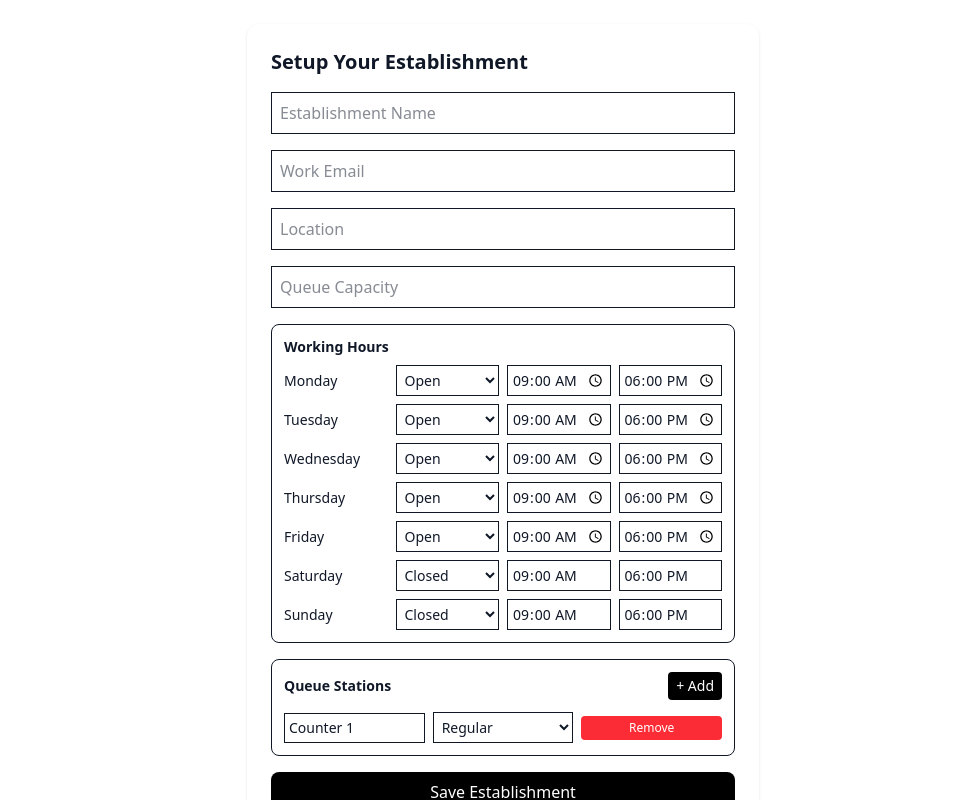
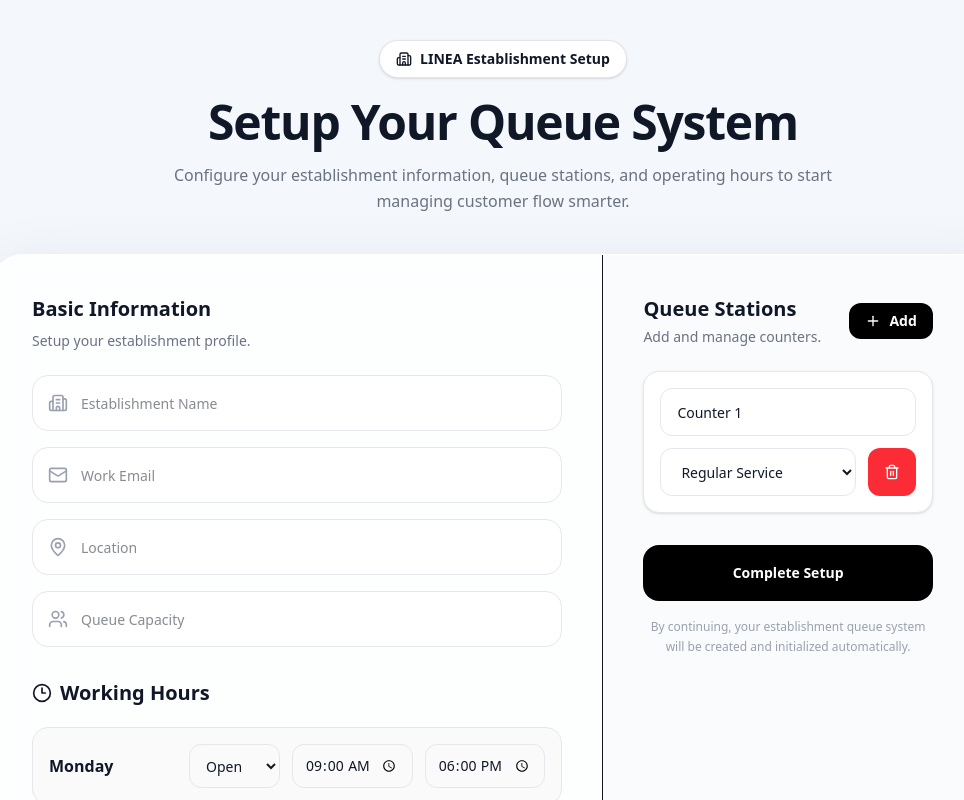
Before and after one commit to JorellAndreiFinez/ClawedCode_GitHub, a React (Vite) app in the folder frontend/: page /establishment-setup in a window 1280 px wide. Shown: the top 800 px of the page, without its empty margins (137-1101 px from the left). Built offline with nearby package versions, Linux system fonts and the light colour scheme; no server answers; the database is empty; sample sign-in values are in the browser's storage.

Commit message:
fix(establishment): update design

```diff
--- a/frontend/src/features/establishment/pages/SetupEstablishment.tsx
+++ b/frontend/src/features/establishment/pages/SetupEstablishment.tsx
@@ -1,7 +1,15 @@
 import { useState } from "react";
 import { createEstablishment } from "@/lib/establishment";
-import { useNavigate } from "react-router-dom";
 import { toast } from "sonner";
+import {
+  Building2,
+  Mail,
+  MapPin,
+  Users,
+  Plus,
+  Trash2,
+  Clock3,
+} from "lucide-react";
 
 type Station = {
   name: string;
@@ -9,7 +17,6 @@ type Station = {
 };
 
 export default function SetupEstablishment() {
-  const navigate = useNavigate();
   const [loading, setLoading] = useState(false);
 
   const [form, setForm] = useState({
@@ -42,7 +49,10 @@ export default function SetupEstablishment() {
   const handleSubmit = async () => {
     try {
       setLoading(true);
+
       await createEstablishment(form);
+
+      toast.success("Establishment created successfully");
 
       await new Promise((resolve) => setTimeout(resolve, 500));
 
@@ -53,10 +63,6 @@ export default function SetupEstablishment() {
       setLoading(false);
     }
   };
-
-  // -----------------------
-  // STATIONS HANDLERS
-  // -----------------------
 
   const addStation = () => {
     setForm((prev) => ({
@@ -80,6 +86,7 @@ export default function SetupEstablishment() {
 
   const updateStation = (index: number, key: keyof Station, value: any) => {
     const updated = [...form.stations];
+
     updated[index] = {
       ...updated[index],
       [key]: value,
@@ -92,51 +99,124 @@ export default function SetupEstablishment() {
   };
 
   return (
-    <div className="min-h-screen flex items-center justify-center p-6">
-      <div className="w-full max-w-lg bg-white shadow p-6 rounded-xl space-y-4">
-        <h1 className="text-xl font-bold">Setup Your Establishment</h1>
+    <div className="min-h-screen bg-[#f4f7fb] px-4 py-10 sm:px-6 lg:px-8">
+      <div className="mx-auto max-w-5xl">
+        {/* HEADER */}
+        <div className="mb-10 text-center">
+          <div className="inline-flex items-center gap-2 rounded-full border border-black/10 bg-white px-4 py-2 text-sm font-semibold shadow-sm">
+            <Building2 className="size-4" />
+            LINEA Establishment Setup
+          </div>
 
+          <h1 className="mt-5 text-3xl font-black tracking-tight sm:text-5xl">
+            Setup Your Queue System
+          </h1>
+
+          <p className="mx-auto mt-4 max-w-2xl text-sm leading-relaxed text-gray-500 sm:text-base">
+            Configure your establishment information, queue stations, and
+            operating hours to start managing customer flow smarter.
+          </p>
+        </div>
+
+        {/* MAIN CARD */}
+        <div className="overflow-hidden rounded-[32px] border border-white/30 bg-white/80 shadow-[0_10px_60px_rgba(0,0,0,0.08)] backdrop-blur-xl">
+          <div className="grid lg:grid-cols-[1.1fr_0.9fr]">
+            {/* LEFT */}
+            <div className="space-y-8 p-6 sm:p-8 lg:p-10">
               {/* BASIC INFO */}
+              <div>
+                <h2 className="text-xl font-black">Basic Information</h2>
+
+                <p className="mt-2 text-sm text-gray-500">
+                  Setup your establishment profile.
+                </p>
+
+                <div className="mt-6 space-y-4">
+                  <div className="relative">
+                    <Building2 className="absolute left-4 top-1/2 size-5 -translate-y-1/2 text-gray-400" />
+
                     <input
                       placeholder="Establishment Name"
-          className="w-full border p-2"
-          onChange={(e) => setForm({ ...form, name: e.target.value })}
+                      className="h-14 w-full rounded-2xl border border-gray-200 bg-white pl-12 pr-4 text-sm outline-none transition focus:border-black"
+                      onChange={(e) =>
+                        setForm({ ...form, name: e.target.value })
+                      }
                     />
+                  </div>
+
+                  <div className="relative">
+                    <Mail className="absolute left-4 top-1/2 size-5 -translate-y-1/2 text-gray-400" />
 
                     <input
                       placeholder="Work Email"
-          className="w-full border p-2"
-          onChange={(e) => setForm({ ...form, work_email: e.target.value })}
+                      className="h-14 w-full rounded-2xl border border-gray-200 bg-white pl-12 pr-4 text-sm outline-none transition focus:border-black"
+                      onChange={(e) =>
+                        setForm({
+                          ...form,
+                          work_email: e.target.value,
+                        })
+                      }
                     />
+                  </div>
+
+                  <div className="relative">
+                    <MapPin className="absolute left-4 top-1/2 size-5 -translate-y-1/2 text-gray-400" />
 
                     <input
                       placeholder="Location"
-          className="w-full border p-2"
-          onChange={(e) => setForm({ ...form, location: e.target.value })}
+                      className="h-14 w-full rounded-2xl border border-gray-200 bg-white pl-12 pr-4 text-sm outline-none transition focus:border-black"
+                      onChange={(e) =>
+                        setForm({
+                          ...form,
+                          location: e.target.value,
+                        })
+                      }
                     />
+                  </div>
+
+                  <div className="relative">
+                    <Users className="absolute left-4 top-1/2 size-5 -translate-y-1/2 text-gray-400" />
 
                     <input
                       type="number"
                       placeholder="Queue Capacity"
-          className="w-full border p-2"
+                      className="h-14 w-full rounded-2xl border border-gray-200 bg-white pl-12 pr-4 text-sm outline-none transition focus:border-black"
                       onChange={(e) =>
-            setForm({ ...form, queue_capacity: Number(e.target.value) })
+                        setForm({
+                          ...form,
+                          queue_capacity: Number(e.target.value),
+                        })
                       }
                     />
+                  </div>
+                </div>
+              </div>
 
               {/* WORKING HOURS */}
-        <div className="space-y-2 border p-3 rounded-lg">
-          <h2 className="font-semibold text-sm">Working Hours</h2>
+              <div>
+                <div className="flex items-center gap-2">
+                  <Clock3 className="size-5" />
 
+                  <h2 className="text-xl font-black">Working Hours</h2>
+                </div>
+
+                <div className="mt-5 space-y-3">
                   {form.working_hours.schedule.map((d, index) => (
-            <div key={d.day} className="grid grid-cols-4 gap-2 items-center">
-              <div className="text-sm font-medium">{d.day}</div>
+                    <div
+                      key={d.day}
+                      className="rounded-2xl border border-gray-200 bg-[#fafafa] p-4"
+                    >
+                      <div className="flex flex-col gap-3 lg:flex-row lg:items-center">
+                        <div className="w-full font-semibold lg:w-32">
+                          {d.day}
+                        </div>
 
                         <select
-                className="border p-1 text-sm"
+                          className="h-11 rounded-xl border border-gray-200 px-3 text-sm outline-none"
                           value={d.isOpen ? "open" : "closed"}
                           onChange={(e) => {
                             const updated = [...form.working_hours.schedule];
+
                             updated[index].isOpen = e.target.value === "open";
 
                             setForm({
@@ -152,13 +232,15 @@ export default function SetupEstablishment() {
                           <option value="closed">Closed</option>
                         </select>
 
+                        <div className="flex flex-1 gap-3">
                           <input
                             type="time"
-                className="border p-1 text-sm"
                             disabled={!d.isOpen}
                             value={d.start}
+                            className="h-11 w-full rounded-xl border border-gray-200 px-3 text-sm outline-none disabled:bg-gray-100"
                             onChange={(e) => {
                               const updated = [...form.working_hours.schedule];
+
                               updated[index].start = e.target.value;
 
                               setForm({
@@ -173,11 +255,12 @@ export default function SetupEstablishment() {
 
                           <input
                             type="time"
-                className="border p-1 text-sm"
                             disabled={!d.isOpen}
                             value={d.end}
+                            className="h-11 w-full rounded-xl border border-gray-200 px-3 text-sm outline-none disabled:bg-gray-100"
                             onChange={(e) => {
                               const updated = [...form.working_hours.schedule];
+
                               updated[index].end = e.target.value;
 
                               setForm({
@@ -190,34 +273,53 @@ export default function SetupEstablishment() {
                             }}
                           />
                         </div>
+                      </div>
+                    </div>
                   ))}
                 </div>
+              </div>
+            </div>
 
-        {/* STATIONS */}
-        <div className="border p-3 rounded-lg space-y-3">
-          <div className="flex justify-between items-center">
-            <h2 className="font-semibold text-sm">Queue Stations</h2>
+            {/* RIGHT */}
+            <div className="border-t bg-[#fafbfd] p-6 sm:p-8 lg:border-l lg:border-t-0 lg:p-10">
+              <div className="flex items-center justify-between">
+                <div>
+                  <h2 className="text-xl font-black">Queue Stations</h2>
+
+                  <p className="mt-1 text-sm text-gray-500">
+                    Add and manage counters.
+                  </p>
+                </div>
 
                 <button
                   type="button"
                   onClick={addStation}
-              className="text-sm px-2 py-1 bg-black text-white rounded"
+                  className="flex items-center gap-2 rounded-xl bg-black px-4 py-2 text-sm font-semibold text-white transition hover:opacity-90"
                 >
-              + Add
+                  <Plus className="size-4" />
+                  Add
                 </button>
               </div>
 
+              <div className="mt-6 space-y-4">
                 {form.stations.map((station, index) => (
-            <div key={index} className="grid grid-cols-3 gap-2 items-center">
+                  <div
+                    key={index}
+                    className="rounded-2xl border border-gray-200 bg-white p-4 shadow-sm"
+                  >
+                    <div className="space-y-3">
                       <input
-                className="border p-1 text-sm"
+                        className="h-12 w-full rounded-xl border border-gray-200 px-4 text-sm outline-none focus:border-black"
                         value={station.name}
-                onChange={(e) => updateStation(index, "name", e.target.value)}
+                        onChange={(e) =>
+                          updateStation(index, "name", e.target.value)
+                        }
                         placeholder="Station Name"
                       />
 
+                      <div className="flex gap-3">
                         <select
-                className="border p-1 text-sm"
+                          className="h-12 flex-1 rounded-xl border border-gray-200 px-4 text-sm outline-none focus:border-black"
                           value={station.service_type}
                           onChange={(e) =>
                             updateStation(
@@ -227,17 +329,20 @@ export default function SetupEstablishment() {
                             )
                           }
                         >
-                <option value="regular">Regular</option>
-                <option value="priority">Priority</option>
+                          <option value="regular">Regular Service</option>
+
+                          <option value="priority">Priority Service</option>
                         </select>
 
                         <button
                           type="button"
                           onClick={() => removeStation(index)}
-                className="text-xs bg-red-500 text-white px-2 py-1 rounded"
+                          className="flex h-12 w-12 items-center justify-center rounded-xl bg-red-500 text-white transition hover:bg-red-600"
                         >
-                Remove
+                          <Trash2 className="size-4" />
                         </button>
+                      </div>
+                    </div>
                   </div>
                 ))}
               </div>
@@ -246,10 +351,18 @@ export default function SetupEstablishment() {
               <button
                 onClick={handleSubmit}
                 disabled={loading}
-          className="w-full bg-black text-white p-2 rounded-lg"
+                className="mt-8 h-14 w-full rounded-2xl bg-black text-sm font-bold text-white transition hover:opacity-90 disabled:cursor-not-allowed disabled:opacity-50"
               >
-          {loading ? "Saving..." : "Save Establishment"}
+                {loading ? "Saving Establishment..." : "Complete Setup"}
               </button>
+
+              <p className="mt-4 text-center text-xs leading-relaxed text-gray-400">
+                By continuing, your establishment queue system will be created
+                and initialized automatically.
+              </p>
+            </div>
+          </div>
+        </div>
       </div>
     </div>
   );
--- a/frontend/tsconfig.app.json
+++ b/frontend/tsconfig.app.json
@@ -8,6 +8,7 @@
     "skipLibCheck": true,
     "noEmitOnError": false,
 
+    "baseUrl": ".",
     "ignoreDeprecations": "6.0",
     "paths": {
       "@/*": ["src/*"]
```
Lines whose indentation alone changed are shown as unchanged.
